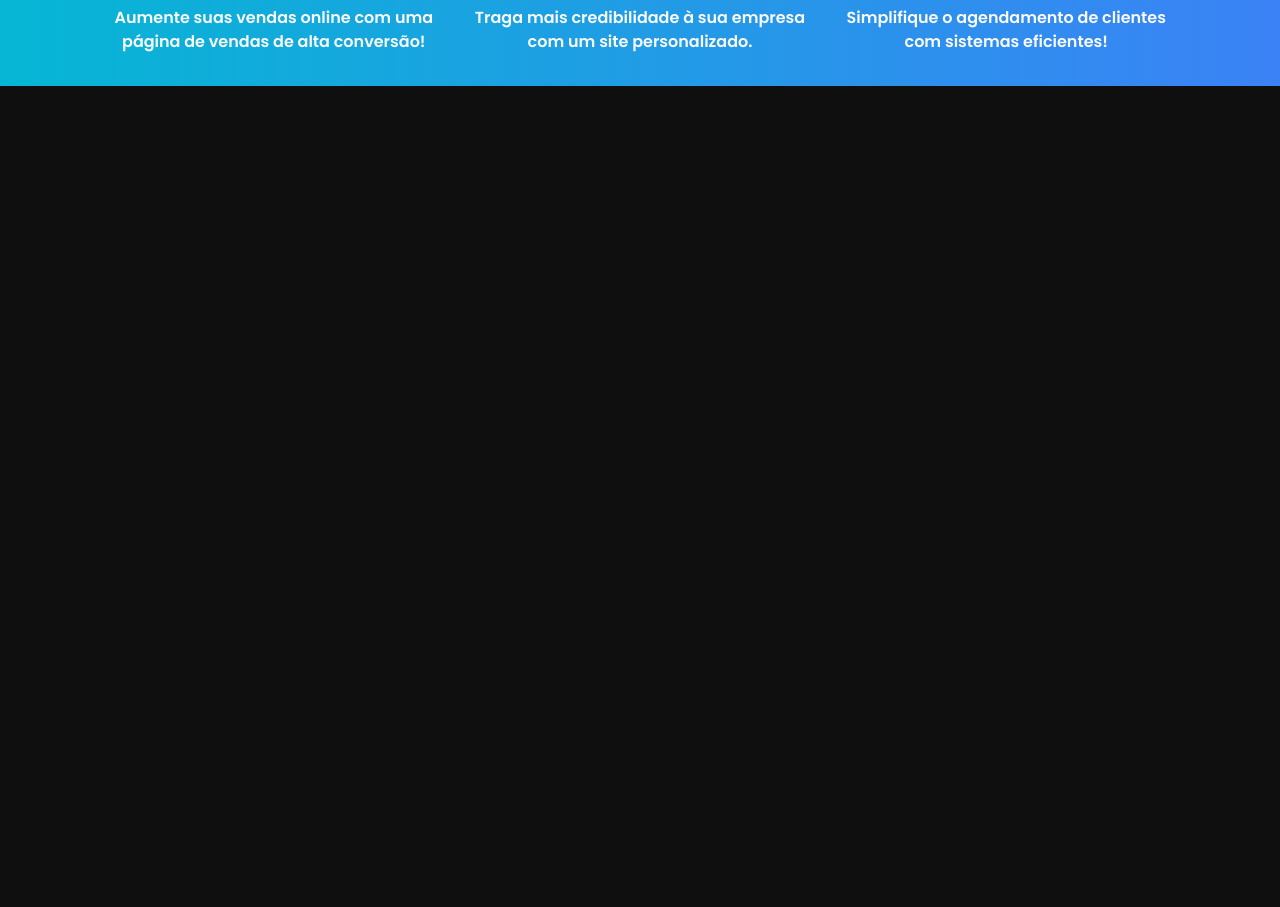
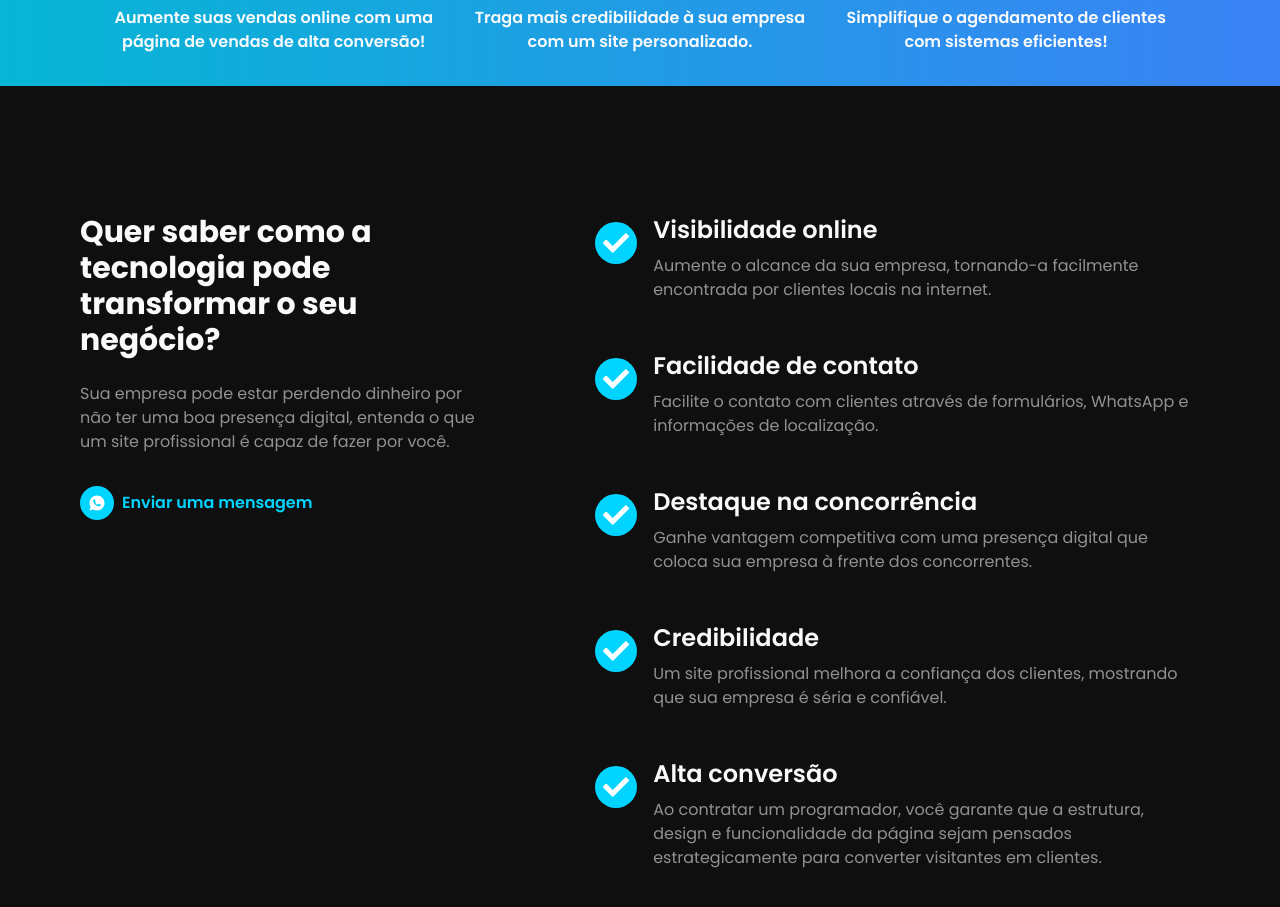
Before and after one commit to diogofernandoj/portfolio, a Next.js app in the folder new-app/: page / in a window 1280 px wide. Shown: the part 885-1792 px from the top of the page. Before the commit the page ends 971 px from the top, so only its background shows below. Built offline with nearby package versions, Linux system fonts and the light colour scheme.

Commit message:
feat: add FeaturesSection

```diff
--- /dev/null
+++ b/new-app/app/_components/feature-item.tsx
@@ -0,0 +1,36 @@
+"use client";
+
+import { fadeIn } from "@/app/_animations/variants";
+import { motion } from "framer-motion";
+import { FaCheck } from "react-icons/fa";
+
+interface FeatureItemProps {
+  feature: {
+    id: number;
+    header: string;
+    description: string;
+  };
+}
+
+const FeatureItem = ({ feature }: FeatureItemProps) => {
+  return (
+    <motion.div
+      variants={fadeIn("up", 0)}
+      initial="hidden"
+      whileInView="show"
+      viewport={{ once: true, amount: 0.8 }}
+      exit="hidden"
+      className="flex gap-4"
+    >
+      <span className="bg-primary text-white rounded-full h-max w-max p-2 mt-2">
+        <FaCheck size={26} />
+      </span>
+      <div className="flex flex-col">
+        <h3 className="text-2xl font-semibold mb-2">{feature.header}</h3>
+        <p className="text-muted">{feature.description}</p>
+      </div>
+    </motion.div>
+  );
+};
+
+export default FeatureItem;
--- /dev/null
+++ b/new-app/app/_components/features-section.tsx
@@ -0,0 +1,51 @@
+"use client";
+
+import { RiWhatsappFill } from "react-icons/ri";
+import { motion } from "framer-motion";
+import { fadeIn } from "@/app/_animations/variants";
+import { FEATURES } from "../_constants/features";
+import FeatureItem from "./feature-item";
+
+const FeaturesSection = () => {
+  return (
+    <div
+      id="benefits"
+      className="flex flex-col gap-12 lg:gap-28 mt-12 p-8 lg:p-20 lg:flex-row min-h-screen"
+    >
+      <motion.div
+        variants={fadeIn("up", 0)}
+        initial="hidden"
+        whileInView="show"
+        viewport={{ once: true, amount: 0.3 }}
+        exit="hidden"
+        className="flex flex-col gap-4 lg:w-2/5 lg:sticky lg:top-24 h-max mb-10"
+      >
+        <h2 className="text-3xl font-bold mb-2">
+          Quer saber como a tecnologia pode transformar o seu negócio?
+        </h2>
+        <p className="text-muted">
+          Sua empresa pode estar perdendo dinheiro por não ter uma boa presença
+          digital, entenda o que um site profissional é capaz de fazer por você.
+        </p>
+        <a
+          href="https://linkwhats.app/445301"
+          target="blank"
+          className="text-primary font-semibold flex items-center gap-2 transition hover:underline mt-4"
+        >
+          <span className="bg-primary text-white rounded-full p-2">
+            <RiWhatsappFill size={18} />
+          </span>{" "}
+          Enviar uma mensagem
+        </a>
+      </motion.div>
+
+      <div className="flex flex-col gap-12 lg:w-3/5">
+        {FEATURES.map((item) => (
+          <FeatureItem key={item.id} feature={item} />
+        ))}
+      </div>
+    </div>
+  );
+};
+
+export default FeaturesSection;
--- /dev/null
+++ b/new-app/app/_constants/features.ts
@@ -0,0 +1,32 @@
+export const FEATURES = [
+  {
+    id: 1,
+    header: "Visibilidade online",
+    description:
+      "Aumente o alcance da sua empresa, tornando-a facilmente encontrada por clientes locais na internet.",
+  },
+  {
+    id: 2,
+    header: "Facilidade de contato",
+    description:
+      "Facilite o contato com clientes através de formulários, WhatsApp e informações de localização.",
+  },
+  {
+    id: 3,
+    header: "Destaque na concorrência",
+    description:
+      "Ganhe vantagem competitiva com uma presença digital que coloca sua empresa à frente dos concorrentes.",
+  },
+  {
+    id: 4,
+    header: "Credibilidade",
+    description:
+      "Um site profissional melhora a confiança dos clientes, mostrando que sua empresa é séria e confiável.",
+  },
+  {
+    id: 5,
+    header: "Alta conversão",
+    description:
+      "Ao contratar um programador, você garante que a estrutura, design e funcionalidade da página sejam pensados estrategicamente para converter visitantes em clientes.",
+  },
+];
--- a/new-app/app/page.tsx
+++ b/new-app/app/page.tsx
@@ -1,4 +1,5 @@
 import Cards from "./_components/cards";
+import FeaturesSection from "./_components/features-section";
 import Header from "./_components/header";
 import HomeSection from "./_components/home-section";
 
@@ -8,6 +9,7 @@ const App = () => {
       <Header />
       <HomeSection />
       <Cards />
+      <FeaturesSection />
     </div>
   );
 };
```
